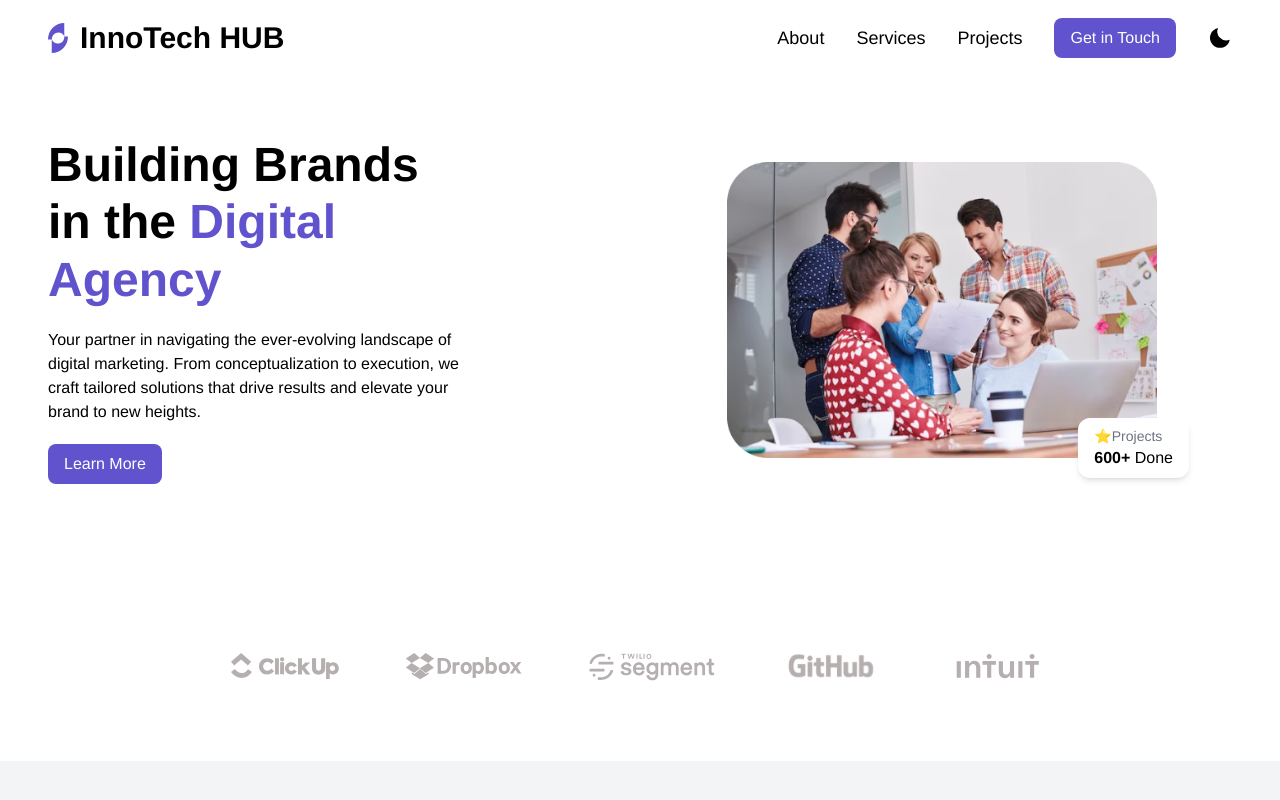
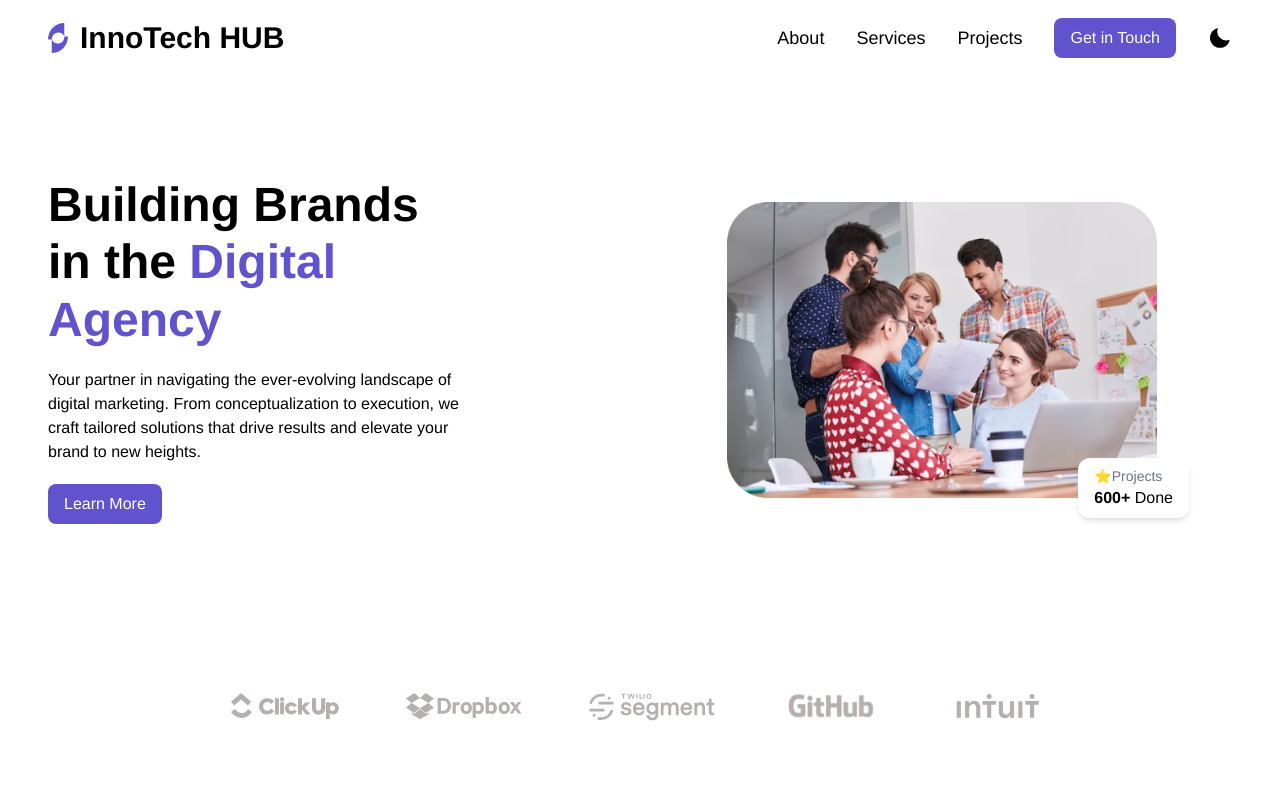
Before and after one commit to yaminmuhammad/innotech-hub, a React (Vite) app: page / in a window 1280 px wide. Shown: the top 800 px of the page. Built offline with nearby package versions, Linux system fonts and the light colour scheme.

Commit message:
fix: btn dark

```diff
--- a/src/components/Hero/Hero.jsx
+++ b/src/components/Hero/Hero.jsx
@@ -2,7 +2,7 @@ import yellowCar from "../../assets/website/team.png";
 
 const Hero = () => {
 	return (
-		<div className="dark:bg-gray-950 dark:text-white duration-300 ">
+		<div className="dark:bg-gray-950 dark:text-white duration-300 mt-10">
 			<div className="container min-h-[620px] flex mt-10 sm:mt-0">
 				<div className="grid grid-cols-1 sm:grid-cols-2 gap-6 place-items-center">
 					{/* Image section */}
--- a/src/components/Navbar/ResponsiveMenu.jsx
+++ b/src/components/Navbar/ResponsiveMenu.jsx
@@ -11,7 +11,7 @@ const ResponsiveMenu = ({ showMenu, toggleMenu }) => {
 				} fixed bottom-0 top-0 z-20 flex h-screen w-[75%] flex-col justify-between bg-white dark:bg-gray-900 dark:text-white px-8 pb-6 pt-16 text-black transition-all duration-200 md:hidden rounded-r-xl shadow-md`}
 			>
 				<div className="absolute top-0 right-0" onClick={toggleMenu}>
-					<MdCancel className="text-black" size={35} />
+					<MdCancel className="text-black dark:text-white" size={35} />
 				</div>
 				<div className="card">
 					<nav className="mt-12">
```
